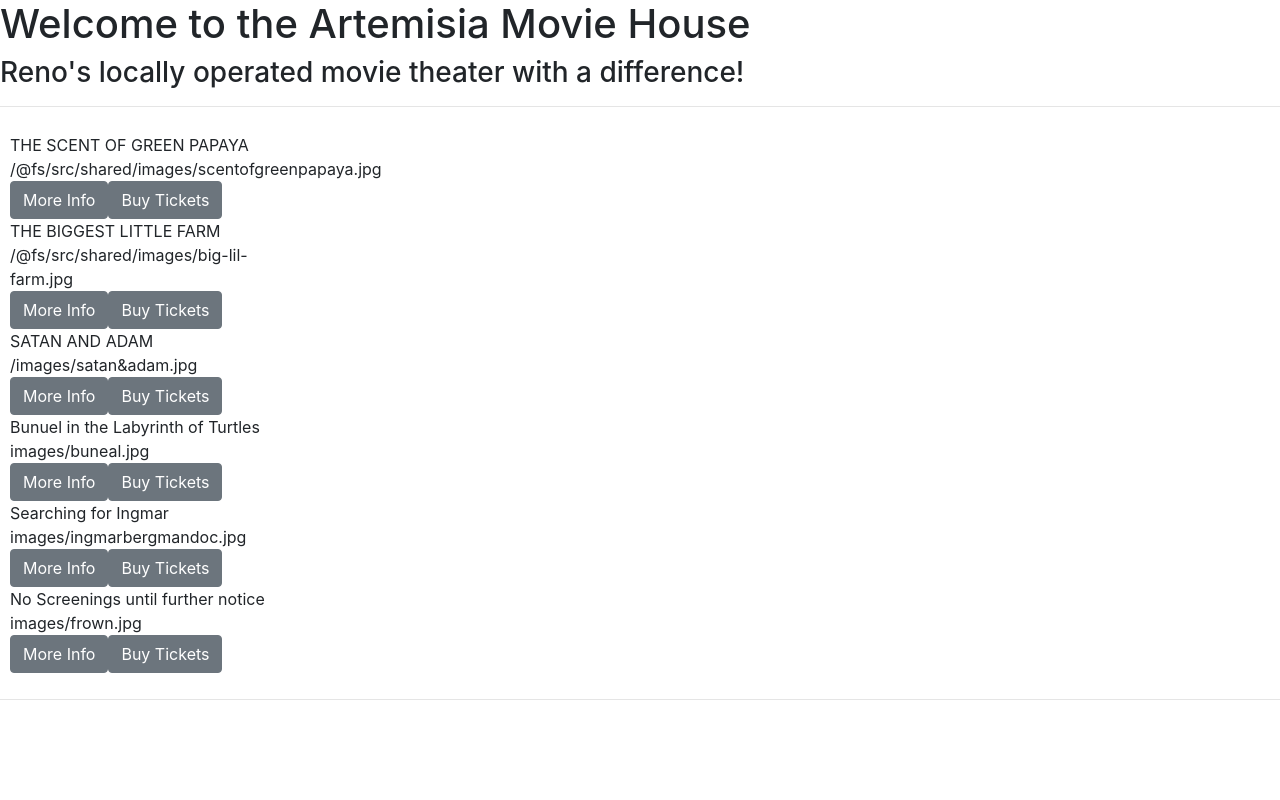
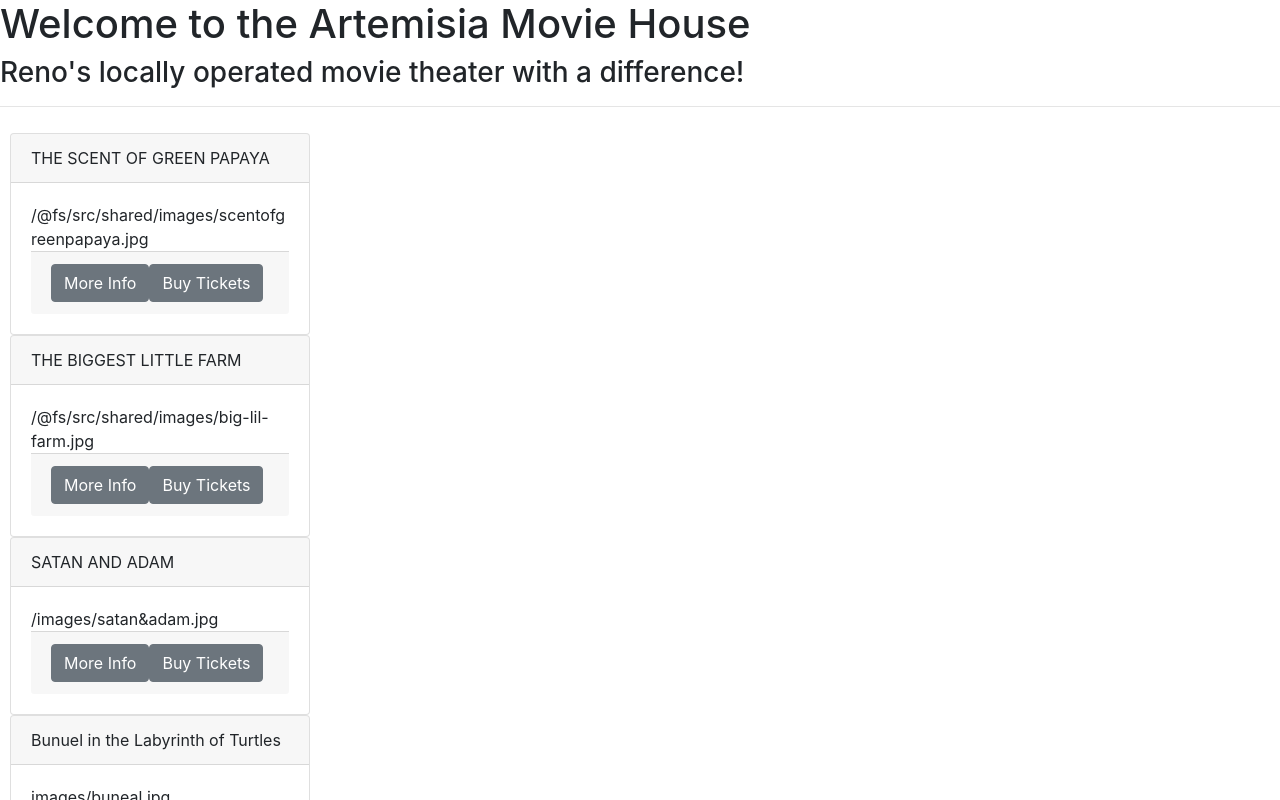
Before and after one commit to RobinN80/artemisia-react, a React (Create React App) app: page / in a window 1280 px wide. Shown: the top 800 px of the page. Built offline with nearby package versions, Linux system fonts and the light colour scheme.

Commit message:
improve layout

```diff
--- a/src/App.js
+++ b/src/App.js
@@ -2,6 +2,7 @@ import React, {Component} from 'react';
 import './App.css';
 import Header from './components/headerComponent';
 import Movies from './components/moviesComponent';
+
 
 class App extends Component {
  render(){
--- a/src/components/moviesComponent.js
+++ b/src/components/moviesComponent.js
@@ -1,6 +1,29 @@
 import React, {Component} from 'react';
-import { Button, Card, CardBody, CardFooter, CardHeader, CardImg } from 'reactstrap';
+import { Button, Card, CardBody, CardFooter, CardHeader, CardImg, Col, Row } from 'reactstrap';
 import MOVIES from '../shared/movies';
+
+class Movie extends Component{
+    render(){
+        const {title, image} = this.props.movie;
+
+        return(
+            <Row>
+                <Col sm="12">
+                    <Card>
+                        <CardHeader>{title}</CardHeader>
+                        <CardBody>
+                            <div>{image}</div>
+                            <CardFooter>
+                                <Button onClick={this.toggleInfo}>More Info</Button>
+                                <Button onClick={this.toggleTicketModel}>Buy Tickets</Button>
+                            </CardFooter>
+                        </CardBody>
+                    </Card>
+                </Col>
+            </Row>
+        )
+    }
+}
 
 class Movies extends Component{
     constructor(props){
@@ -22,20 +45,10 @@ class Movies extends Component{
     render(){
     return (
         <div style={{display: 'inline-block', width: 300, margin: 10}}>
-        {MOVIES.map( movie =>
+        {MOVIES.map( MOVIE =>
             {
             return(
-                <div className = {Card}>
-                <div className = {CardHeader}>{movie.title}
-                </div>
-                <div className = {CardBody}>
-                    <div className = {CardImg}>{movie.image}</div>
-                    <div className = {CardFooter}>
-                    <Button onClick={this.toggleInfo}>More Info</Button>
-                    <Button onClick={this.toggleTicketModel}>Buy Tickets</Button>
-                    </div>
-                </div>
-                </div>
+                    <Movie key={MOVIE.id} movie={MOVIE} />
             );
             })
         }
--- a/src/index.css
+++ b/src/index.css
@@ -1,13 +1,14 @@
 body {
+  text-align: center;
   margin: 0;
-  font-family: -apple-system, BlinkMacSystemFont, 'Segoe UI', 'Roboto', 'Oxygen',
-    'Ubuntu', 'Cantarell', 'Fira Sans', 'Droid Sans', 'Helvetica Neue',
+  font-family: -apple-system, BlinkMacSystemFont, "Segoe UI", "Roboto", "Oxygen",
+    "Ubuntu", "Cantarell", "Fira Sans", "Droid Sans", "Helvetica Neue",
     sans-serif;
   -webkit-font-smoothing: antialiased;
   -moz-osx-font-smoothing: grayscale;
 }
 
 code {
-  font-family: source-code-pro, Menlo, Monaco, Consolas, 'Courier New',
+  font-family: source-code-pro, Menlo, Monaco, Consolas, "Courier New",
     monospace;
 }
```
